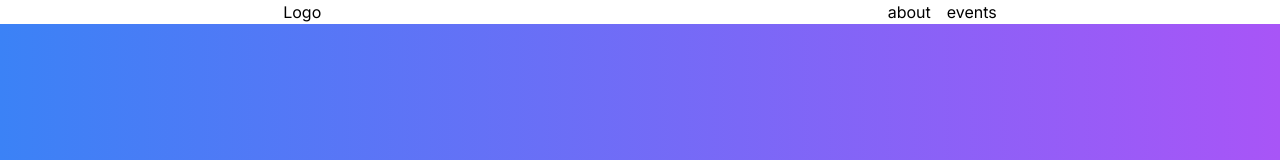
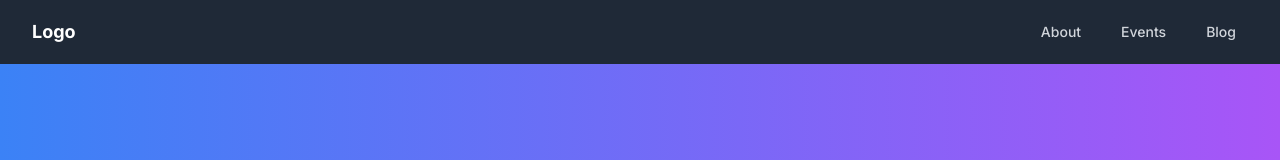
Before and after one commit to connecticut-codes/connecticutcodes.com, a Next.js app: page / in a window 1280 px wide. Shown: the top 160 px of the page. Built offline with nearby package versions, Linux system fonts and the light colour scheme.

Commit message:
added nav with links

```diff
--- a/app/components/Navbar.tsx
+++ b/app/components/Navbar.tsx
@@ -1,16 +1,122 @@
+"use client"
 import Link from 'next/link';
+
+import React, { useState } from 'react';
+
 const Navbar = () => {
+  const [isOpen, setIsOpen] = useState(false);
+
+  const toggleMenu = () => {
+    setIsOpen(!isOpen);
+  };
+
   return (
-    <nav className='flex justify-around'>
-      <Link href='/'>Logo</Link>
-      <ul className=' flex gap-4 justify-between'>
-        <Link href='/about'>
-          <li>about</li>
-        </Link>
-        <Link href='/events'>
-          <li>events</li>
-        </Link>
-      </ul>
+    <nav className="bg-gray-800">
+      <div className="max-w-7xl mx-auto px-4 sm:px-6 lg:px-8">
+        <div className="flex justify-between h-16">
+          {/* Logo */}
+          <div className="flex-shrink-0 flex items-center">
+            {/* Replace 'Logo' with your actual logo */}
+            <Link href='/' className="text-white font-bold text-lg">Logo</Link>
+          </div>
+
+          {/* Menu button for mobile */}
+          <div className="flex items-center -mr-2 sm:hidden">
+            <button
+              onClick={toggleMenu}
+              type="button"
+              className="inline-flex items-center justify-center p-2 rounded-md text-gray-400 hover:text-white hover:bg-gray-700 focus:outline-none focus:ring-2 focus:ring-offset-2 focus:ring-offset-gray-800 focus:ring-white"
+              aria-controls="mobile-menu"
+              aria-expanded="false"
+            >
+              <span className="sr-only">Open main menu</span>
+              {isOpen ? (
+                <svg
+                  className="block h-6 w-6"
+                  xmlns="http://www.w3.org/2000/svg"
+                  fill="none"
+                  viewBox="0 0 24 24"
+                  stroke="currentColor"
+                  aria-hidden="true"
+                >
+                  <path
+                    strokeLinecap="round"
+                    strokeLinejoin="round"
+                    strokeWidth="2"
+                    d="M6 18L18 6M6 6l12 12"
+                  />
+                </svg>
+              ) : (
+                <svg
+                  className="block h-6 w-6"
+                  xmlns="http://www.w3.org/2000/svg"
+                  fill="none"
+                  viewBox="0 0 24 24"
+                  stroke="currentColor"
+                  aria-hidden="true"
+                >
+                  <path
+                    strokeLinecap="round"
+                    strokeLinejoin="round"
+                    strokeWidth="2"
+                    d="M4 6h16M4 12h16M4 18h16"
+                  />
+                </svg>
+              )}
+            </button>
+          </div>
+
+          {/* Links */}
+          <div className={`hidden sm:flex sm:items-center sm:space-x-4 ${isOpen ? 'block' : 'hidden'}`}>
+            {/* Replace the '#' with your actual link destinations */}
+            <Link
+              href="/about"
+              className="text-gray-300 hover:bg-gray-700 hover:text-white px-3 py-2 rounded-md text-sm font-medium"
+            >
+              About
+            </Link>
+            <a
+              href="/events"
+              className="text-gray-300 hover:bg-gray-700 hover:text-white px-3 py-2 rounded-md text-sm font-medium"
+            >
+              Events
+            </a>
+            <a
+              href="/blog"
+              className="text-gray-300 hover:bg-gray-700 hover:text-white px-3 py-2 rounded-md text-sm font-medium"
+            >
+              Blog
+            </a>
+          </div>
+        </div>
+      </div>
+
+      {/* Mobile menu */}
+      {isOpen && (
+        <div className="sm:hidden" id="mobile-menu">
+          <div className="px-2 pt-2 pb-3 space-y-1 bg-gray-900">
+            {/* Replace the '#' with your actual link destinations */}
+            <a
+              href="/"
+              className="text-gray-300 hover:bg-gray-700 hover:text-white block px-3 py-2 rounded-md text-base font-medium"
+            >
+              About
+            </a>
+            <a
+              href="#"
+              className="text-gray-300 hover:bg-gray-700 hover:text-white block px-3 py-2 rounded-md text-base font-medium"
+            >
+              Events
+            </a>
+            <a
+              href="/events"
+              className="text-gray-300 hover:bg-gray-700 hover:text-white block px-3 py-2 rounded-md text-base font-medium"
+            >
+              Events
+            </a>
+          </div>
+        </div>
+      )}
     </nav>
   );
 };
```
